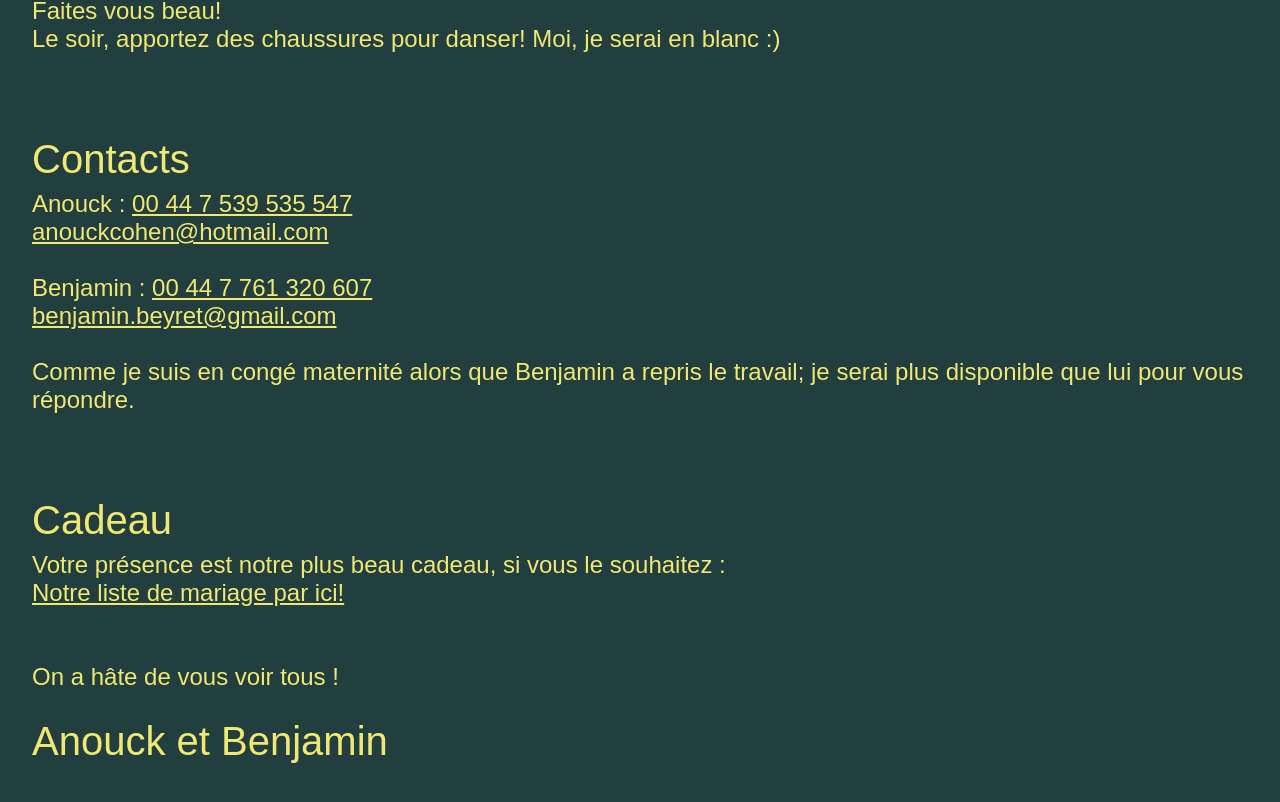
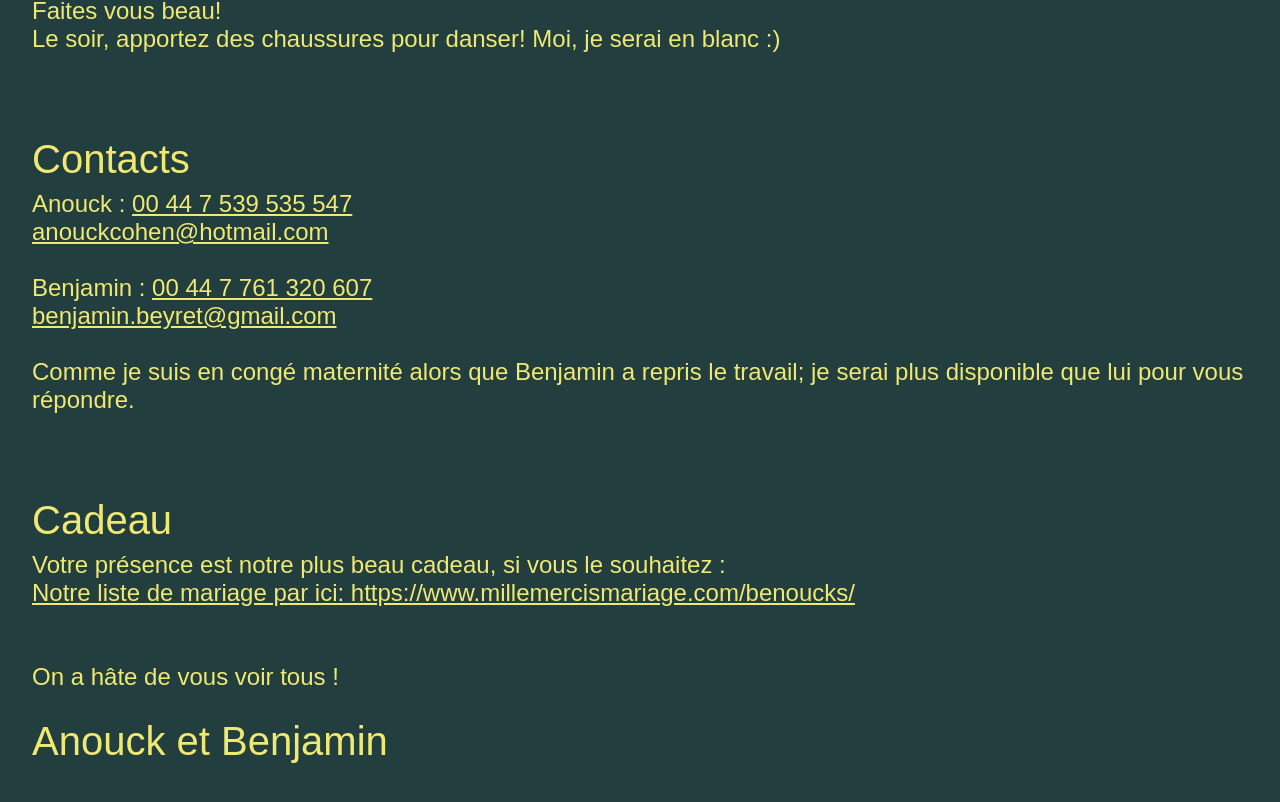
Before and after one commit to desoindx/mariage, a Next.js app: page / in a window 1280 px wide. Shown: the part 1483-2285 px from the top of the page. Built offline with nearby package versions, Linux system fonts and the light colour scheme.

Commit message:
fix typo + make liste link clearer

```diff
--- a/src/components/DDay.tsx
+++ b/src/components/DDay.tsx
@@ -20,7 +20,7 @@ const DDay = () => {
       Bus: 66 devant la mairie; 21, 54 et 74 à quelques minutes à pied.
       <br />
       <br />
-      La cérémonie commence à 11h30 et dure une demie heure environ.
+      La cérémonie commence à 11h30 et dure une demi heure environ.
       <br />
       <br />
       <br />
@@ -123,7 +123,7 @@ const DDay = () => {
         href="https://www.millemercismariage.com/benoucks/"
         target="_blank"
         rel="noopener noreferrer"
-      >Notre liste de mariage par ici!
+      >Notre liste de mariage par ici: https://www.millemercismariage.com/benoucks/
       </a>
       <br />
       <br />
```
